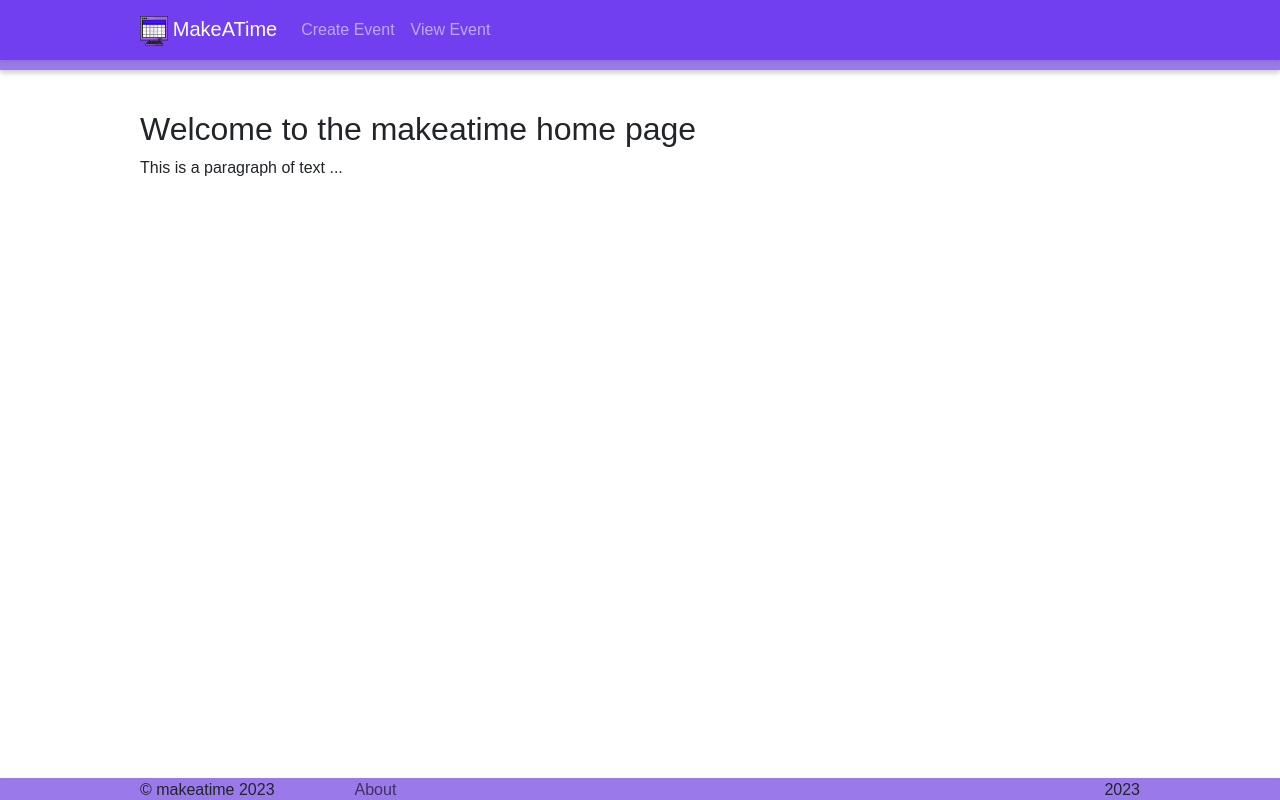
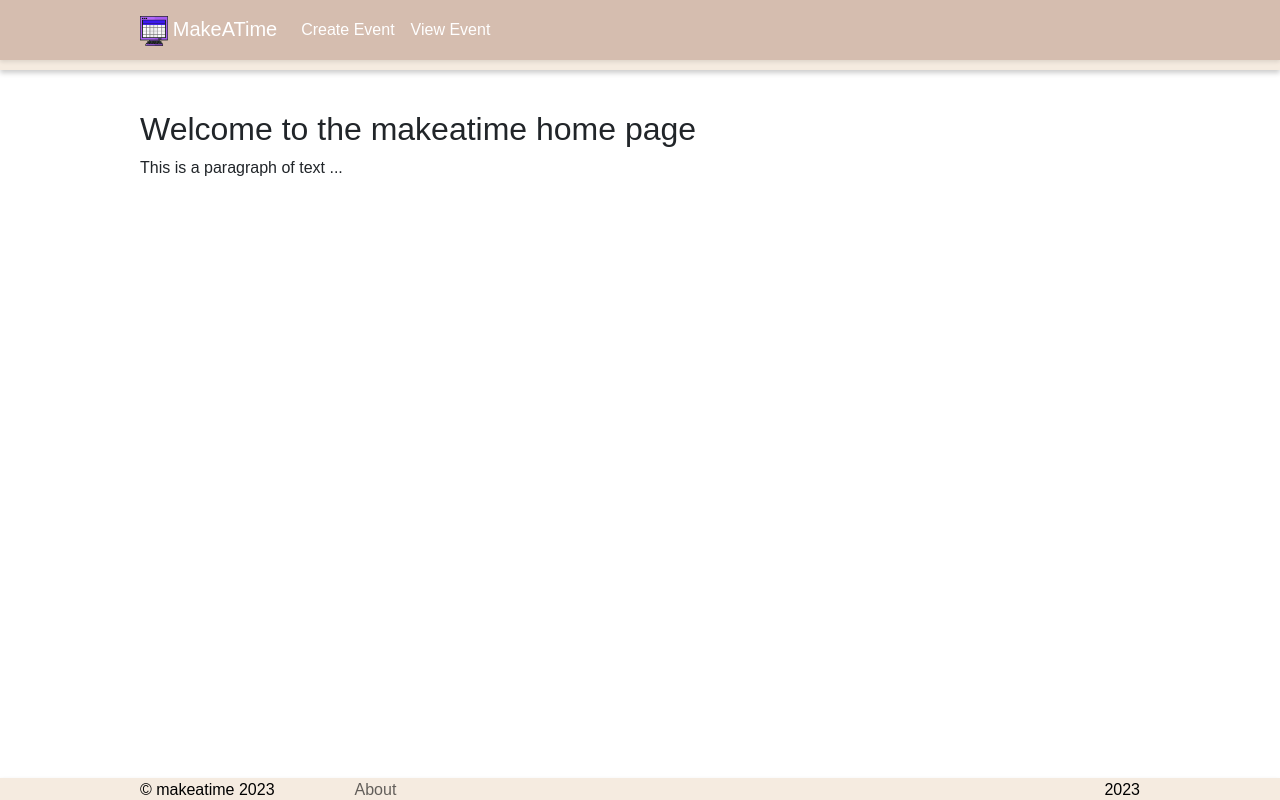
Before and after one commit to Samukat/makeatime, a React (Create React App) app in the folder client/: page / in a window 1280 px wide. Built offline with nearby package versions, Linux system fonts and the light colour scheme.

Commit message:
color change

```diff
--- a/client/src/components/layout/style.scss
+++ b/client/src/components/layout/style.scss
@@ -24,7 +24,6 @@
         //background-color: linear-gradient(90deg, rgba(2,0,36,1) 0%, rgba(9,9,121,1) 35%, rgba(0,212,255,1) 100%);
         background-image: linear-gradient(to right, var(--Main-Colour) 90%, var(--Highlight-Colour));;
         box-shadow: 0 2px 4px 0 rgba(0,0,0,.1);
-        color: black;
 
 
 
@@ -48,6 +47,7 @@
 
 .nav-link{
     position: relative;
+    color: white;
 }
 
 .nav-link::after{
@@ -74,8 +74,6 @@
     height: 4px;
     opacity: 1;
 }
-
-
 .logo-image{
     position:relative;
     height: 30px;
@@ -96,6 +94,7 @@
     width: 100%;
     box-shadow: 0 3px 5px 0 rgba(0,0,0,.2);
     max-height: 22px;
+    color: black;
 
     .footer-bar{
         max-width: 80%;
--- a/client/src/index.css
+++ b/client/src/index.css
@@ -3,12 +3,22 @@
   --Dark-Green: #164A41;
   --Medium-Green: #4D774E;
   --Light-Green: #9DC88D;
+
   --Natural-Yellow: #F1B24A;
   --White: #FFFFFF;
-  --Dark-Purple: #5c1bff;
-  --Medium-Purple: #713fef;
-  --Light-Purple: #9a7aeb;
 
+  /*Atlassian Colours*/
+  --Atlassian-Dark-Blue: #172B4D;
+  --Atlassian-Greyish-Blue: #344563;
+  --Atlassian-Dark-Deep-Blue: #275396;
+  --Atlassian-Deep-Blue: #0052CC;
+
+  /*Creme Scheme*/
+  --White-Creme: #EDEDE9;
+  --Grey-Creme: #EDEDE9;
+  --Light-Creme: #F5EBE0;
+  --Dark-Creme: #E3D5CA;
+  --Brown-Creme: #D5BDAF;
 
   /* blue scheme */
   --Dark-Blue: #274472;
@@ -17,10 +27,10 @@
   --Baby-Blue: #C3E0E5;
 
   /* main scheme */
-  --Main-Colour: var(--Medium-Purple);
-  --Secondary-Colour: var(--Light-Purple);
-  --Highlight-Colour: var(--Medium-Purple);
-  --Tertiary-color: var(--Dark-Green);
+  --Main-Colour: var(--Brown-Creme);
+  --Secondary-Colour: var(--Light-Creme);
+  --Highlight-Colour: var(--Brown-Creme);
+  --Tertiary-color: var(--Brown-Creme);
 }
 
 body {
```
